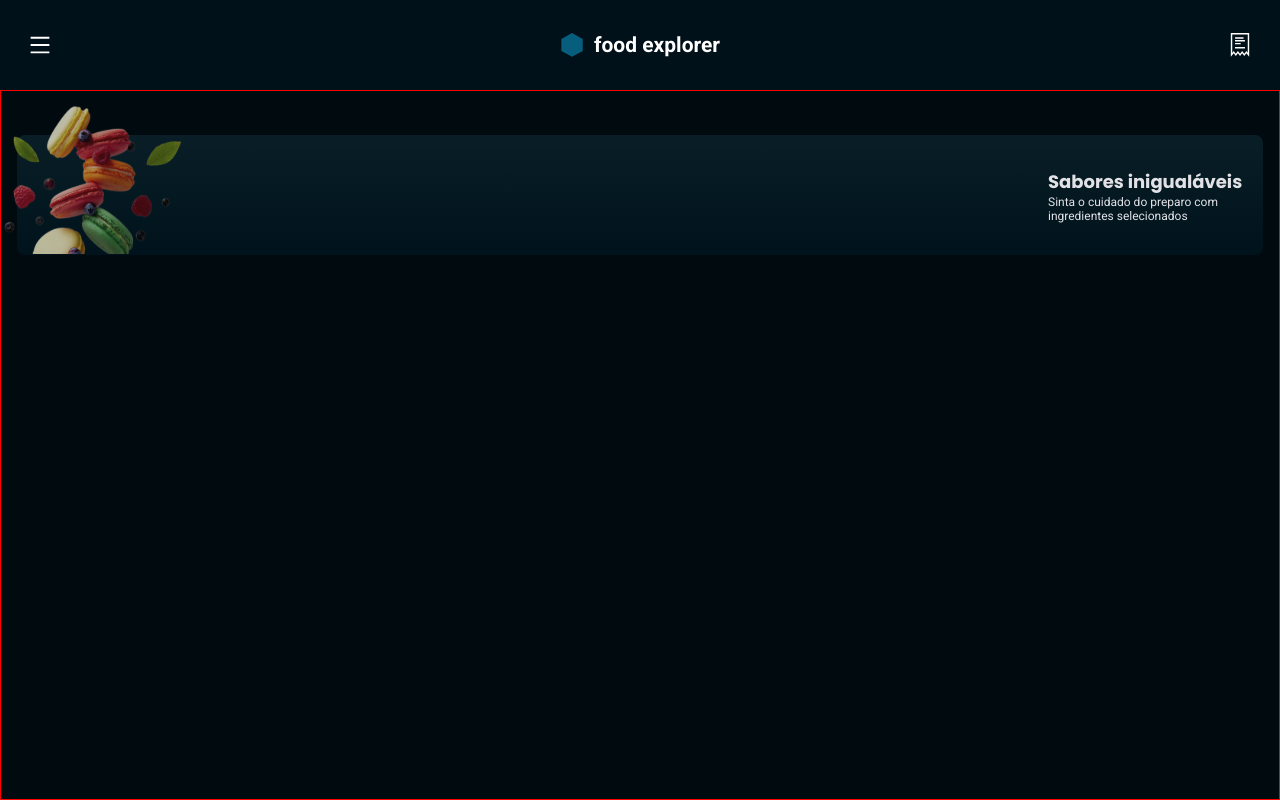
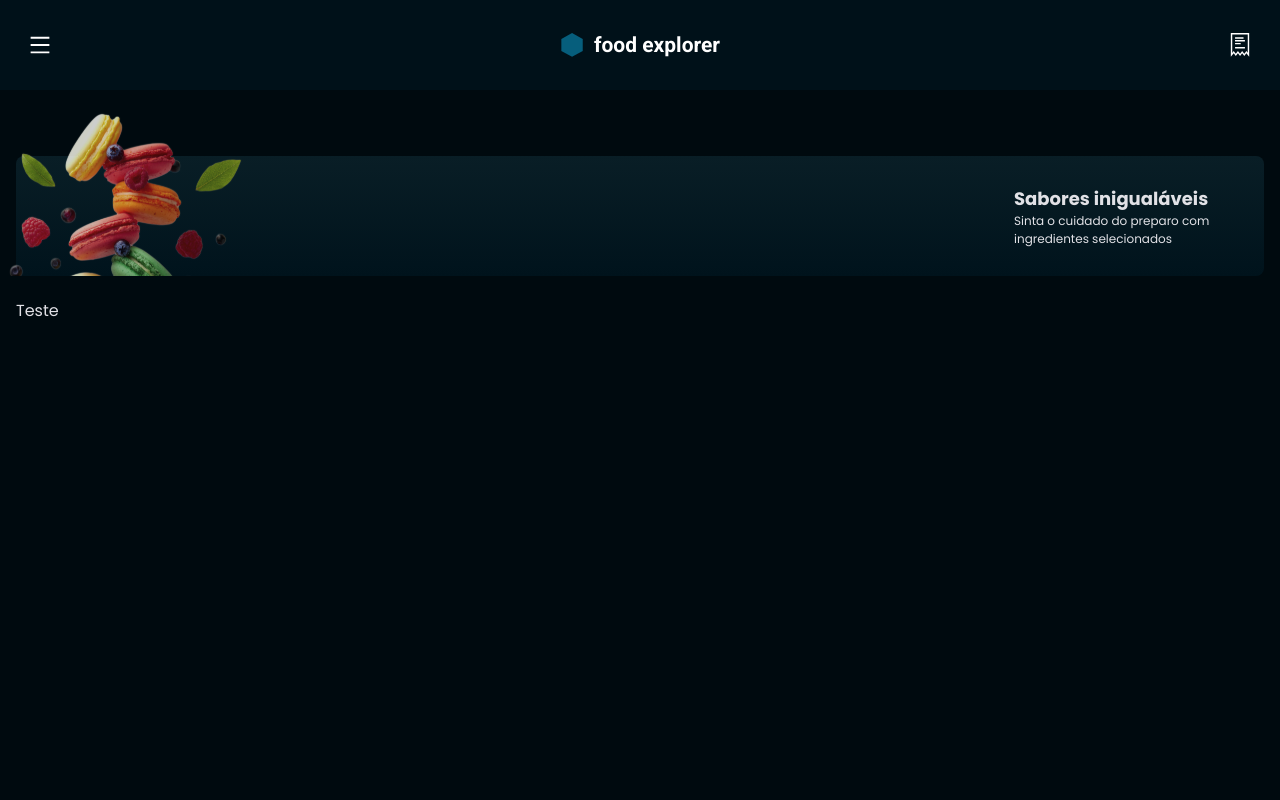
Before and after one commit to dbento-dev/food-explorer, a React (Vite) app: page / in a window 1280 px wide. Built offline with nearby package versions, Linux system fonts and the light colour scheme.

Commit message:
create banner home page

```diff
--- a/src/pages/Home/index.jsx
+++ b/src/pages/Home/index.jsx
@@ -1,5 +1,5 @@
 import { Header } from '../../components/Header'
-import { Banner, Container, Content } from './styles'
+import { Banner, Container } from './styles'
 import bannerSVG from '../../assets/banner.svg'
 
 export function Home() {
@@ -8,16 +8,18 @@ export function Home() {
       <Header />
 
       <main>
-        <Content>
-          <Banner>
+        <Banner>
+          <div className="imgBanner">
             <img src={bannerSVG} alt="Imagem de frutas e sobremesas" />
-
-            <div>
+          </div>
+          <div className="textBanner">
+            <div className="infoBanner">
               <h1>Sabores inigualáveis</h1>
               <p>Sinta o cuidado do preparo com ingredientes selecionados</p>
             </div>
-          </Banner>
-        </Content>
+          </div>
+        </Banner>
+        <div>Teste</div>
       </main>
     </Container>
   )
--- a/src/pages/Home/styles.js
+++ b/src/pages/Home/styles.js
@@ -13,61 +13,63 @@ export const Container = styled.div`
     'content';
 
   > main {
+    width: 100%;
     grid-area: content;
+    display: flex;
+    flex-direction: column;
     overflow-y: auto;
-
-    padding: 4.4rem 0px 0px;
-    border: 1px solid red;
+    padding: 4.4rem 1.6rem 1.6rem;
   }
-`
-
-export const Content = styled.div`
-  width: 100%;
-  margin: 0 auto;
-  display: flex;
-  flex-direction: column;
-
-  padding: 0 1.6rem;
 `
 
 export const Banner = styled.div`
   width: 100%;
-  height: 12rem;
+  height: 16.4rem;
   display: flex;
+  background: transparent;
+
   align-items: center;
-  gap: 1.6rem;
-  justify-content: space-between;
+  position: relative;
 
-  position: relative;
-  background: ${({ theme }) => theme.COLORS.GRADIENT_200};
-  border-radius: 8px;
+  > .imgBanner {
+    width: 25rem;
+    height: 16.4rem;
+    position: absolute;
+    top: -2.2rem;
+    left: -1.6rem;
+    overflow: hidden;
 
-  > img {
-    position: absolute;
-    left: -2rem;
-    top: -3rem;
+    > img {
+      width: 100%;
+      filter: brightness(1.2);
+    }
   }
 
-  > div {
+  > .textBanner {
+    width: 100%;
+    height: 12rem;
     display: flex;
     flex-direction: column;
     justify-content: center;
-    width: 21.5rem;
-    justify-content: end;
-    position: absolute;
-    right: 0;
+    align-items: end;
+    gap: 0.3rem;
+    background: ${({ theme }) => theme.COLORS.GRADIENT_200};
+    border-radius: 8px;
 
-    h1 {
-      font-size: 1.8rem;
-      font-weight: 600;
-      color: ${({ theme }) => theme.COLORS.LIGHT_300};
-    }
+    > .infoBanner {
+      width: 25rem;
 
-    p {
-      font-size: 1.2rem;
-      font-weight: 400;
-      color: ${({ theme }) => theme.COLORS.LIGHT_300};
-      font-family: 'Roboto', sans-serif;
+      h1 {
+        font-size: 1.8rem;
+        font-weight: 600;
+        color: ${({ theme }) => theme.COLORS.LIGHT_300};
+      }
+
+      p {
+        font-size: 1.2rem;
+        font-weight: 400;
+        color: ${({ theme }) => theme.COLORS.LIGHT_300};
+      }
     }
   }
 `
```
Also changed, not shown: src/assets/banner.svg.
